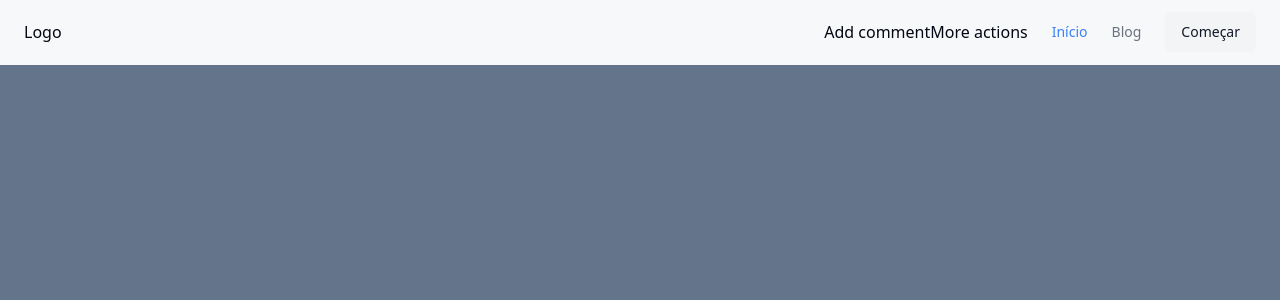
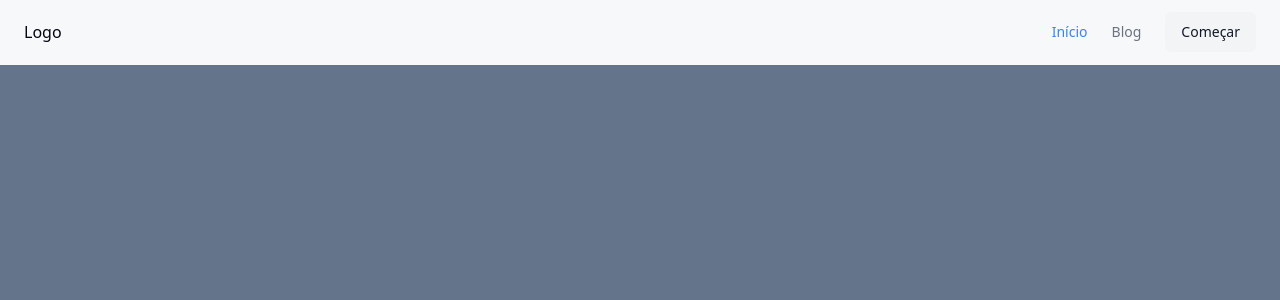
Before and after one commit to gustavo2892/blog-with-nextjs, a Next.js app: page / in a window 1280 px wide. Shown: the top 300 px of the page. Built offline with nearby package versions, Linux system fonts and the light colour scheme.

Commit message:
Remove text

```diff
--- a/src/components/header/header.tsx
+++ b/src/components/header/header.tsx
@@ -14,7 +14,7 @@ export const Header = () => {
         <div className="flex h-16 items-center justify-between">
           <Link href="/">Logo</Link>
 
-          <nav className="flex items-center gap-6">Add commentMore actions
+          <nav className="flex items-center gap-6">
             <Link
               href="/"
               className={cn(
```
